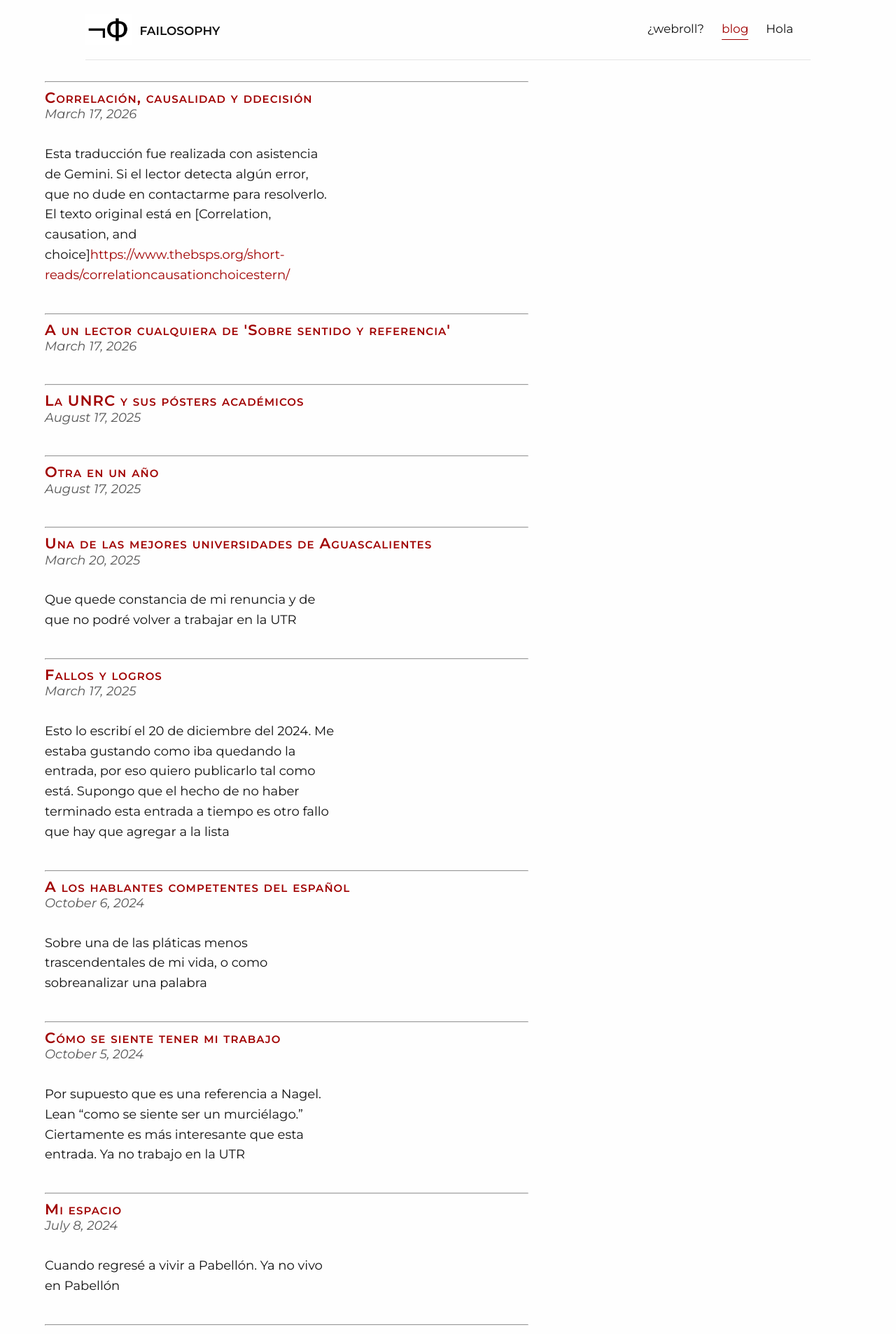
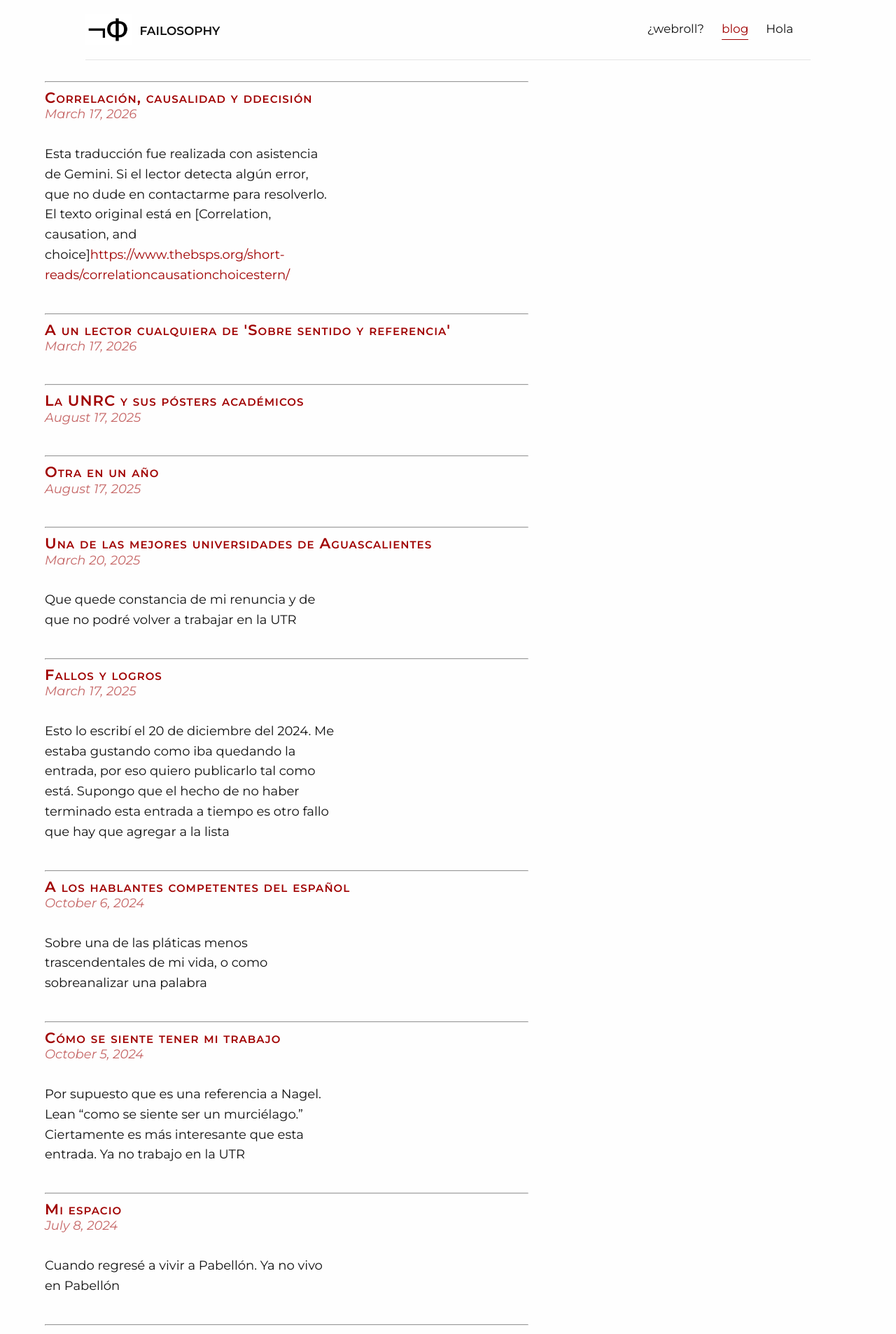
Before and after one commit to Oiuhukt/failosophy, a Jekyll site: the page built from blogpage/index.md, in a window 1280 px wide. Shown: the top 1907 px of the page at 70% size. Built offline with Jekyll 4.4.1, drawn with Linux system fonts in a browser that asks for light colours; some web fonts are replaced.

```diff
--- a/css/tufte.scss
+++ b/css/tufte.scss
@@ -354,13 +354,16 @@
         .post-date {
             display: block;
             margin-top: -2px !important; /* Ajuste fino hacia arriba */
-            opacity: 0.7;
+            color: rgba($contrast-color, 0.6) !important;
             font-style: italic;
+            font-weight: 500;
         }
 
         /* Espacio para el extracto */
         div {
-            margin-top: 0.8rem;
+            margin-top: 0.6rem;
+            font-size: 0.9rem;
+            line-height: 1.4;
         }
     }
 }
```
